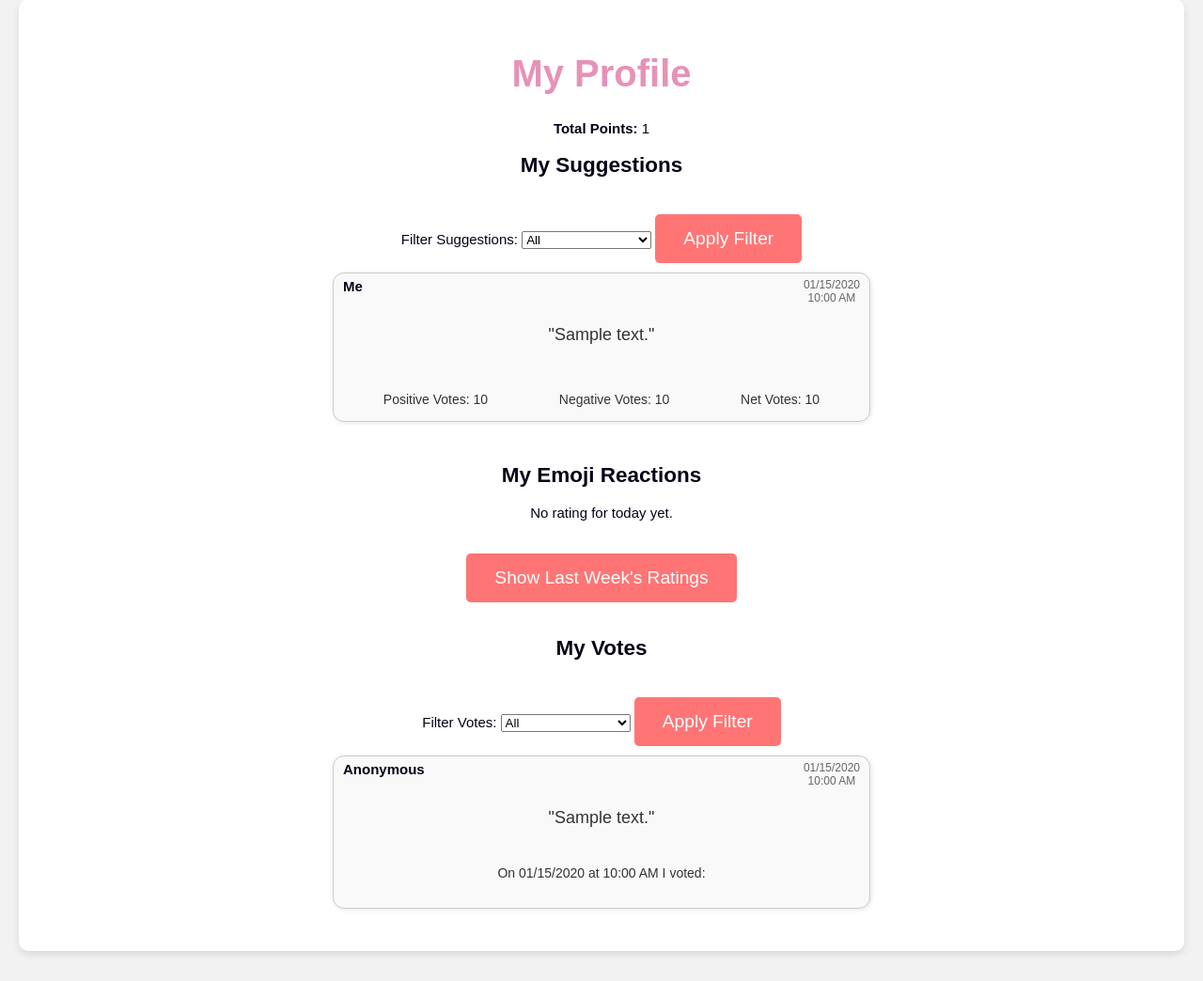
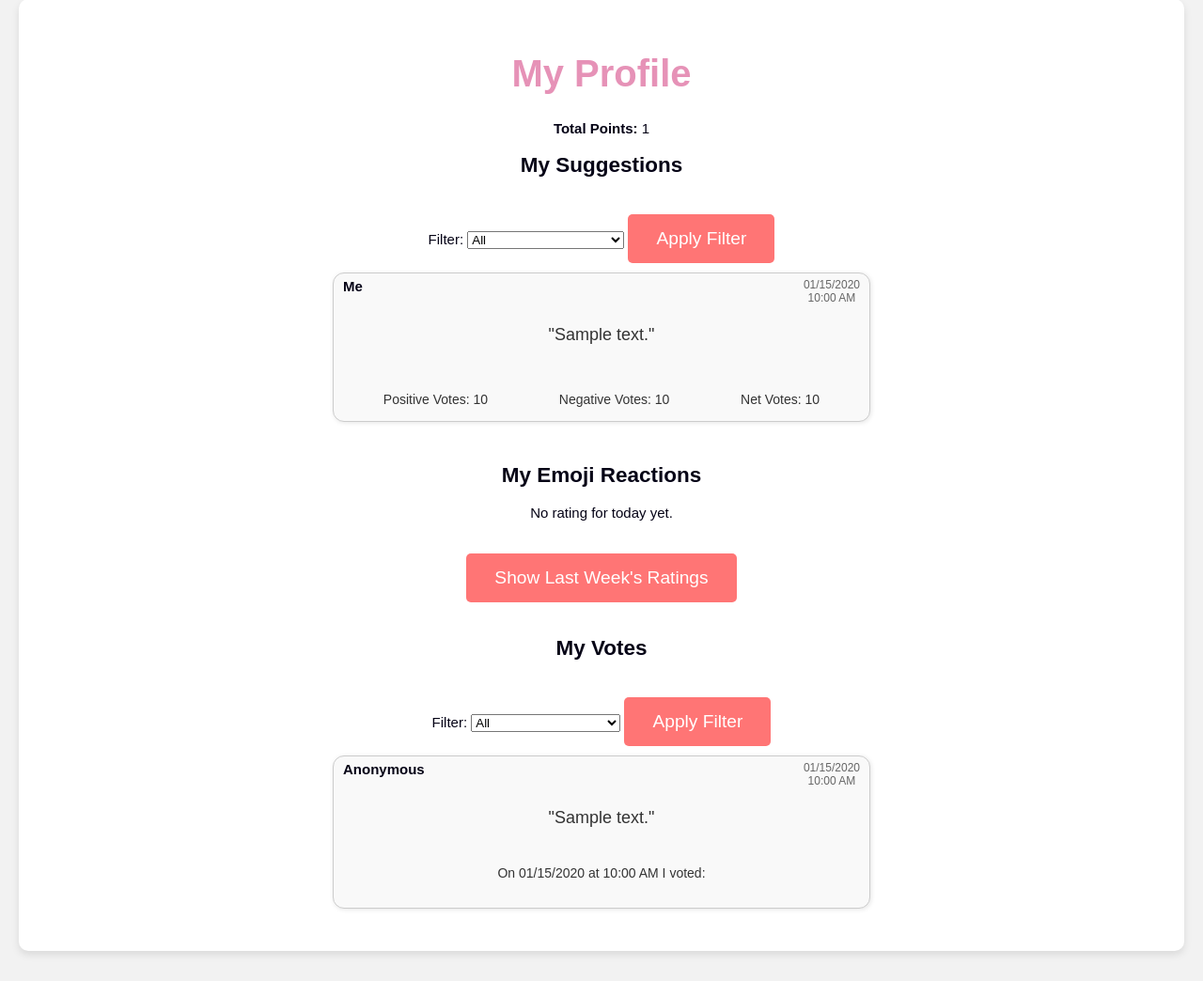
Before and after one commit to rbarans/CAPSTON3RS, a Flask app: template system/templates/profile.html in a window 1280 px wide. Shown: the part 106-1150 px from the top of the page at 94% size. Run offline with Flask 3, Linux system fonts and the light colour scheme; the template is opened without the code that fills it: most values are stand-ins (such as "Sample title", 1, 10 or a date in 2020).

Commit message:
small changes to profile filters

```diff
--- a/system/app.py
+++ b/system/app.py
@@ -3,8 +3,10 @@ from flask import Flask, render_template, request, redirect, url_for, flash, jso
 from flask_login import LoginManager, login_user, logout_user, current_user, UserMixin, login_required
 from datetime import datetime
 
+
 app = Flask(__name__)
 profile_bp = Blueprint('profile', __name__)
+
 
 app.config['SESSION_TYPE'] = 'filesystem'  # Use filesystem to persist session data
 app.config['SESSION_PERMANENT'] = True
--- a/system/installations.txt
+++ b/system/installations.txt
@@ -1,6 +1,8 @@
 # Activating virtual enviornment: 'venv\Scripts\activate' - OS in terminal or 'source venv/bin/activate'
 
 # Install flask: 'pip install Flask' in terminal
+
+# Install Turbo-flask: 'pip install turbo-flask' in terminal
 
 # Install flask_login: 'pip install flask_login' in terminal
     # if it doesnt work, type '& ' and place your file path in quotes followed by '-m pip install flask_login'
--- a/system/templates/profile.html
+++ b/system/templates/profile.html
@@ -14,19 +14,20 @@
 
         <h2>My Suggestions</h2>
         <form method="GET" action="{{ url_for('profile') }}">
-            <label for="suggestion_filter">Filter Suggestions: </label>
-            <select id="suggestion_filter" name="suggestion_filter">
+            <label for="suggestion_filter">Filter: </label>
+            <select id="suggestion_filter" name="suggestion_filter" onchange="applySuggestionsFilter()">
                 <option value="">All</option>
                 <option value="today" {% if request.args.get('suggestion_filter') == 'today' %} selected {% endif %}>Posted Today</option>
                 <option value="yesterday" {% if request.args.get('suggestion_filter') == 'yesterday' %} selected {% endif %}>Posted Yesterday</option>
-                <option value="last_week" {% if request.args.get('suggestion_filter') == 'last_week' %} selected {% endif %}>Posted Last Week</option>
-                <option value="highest_net_votes" {% if request.args.get('suggestion_filter') == 'highest_net_votes' %} selected {% endif %}>Highest Net Votes</option>
-                <option value="lowest_net_votes" {% if request.args.get('suggestion_filter') == 'lowest_net_votes' %} selected {% endif %}>Lowest Net Votes</option>
-                <option value="keyword" {% if request.args.get('suggestion_filter') == 'keyword' %} selected {% endif %}>Search by Keyword</option>
+                <option value="last_week" {% if request.args.get('suggestion_filter') == 'last_week' %} selected {% endif %}>Posted in the Last Week</option>
+                <option value="highest_net_votes" {% if request.args.get('suggestion_filter') == 'highest_net_votes' %} selected {% endif %}>With Highest Net Votes</option>
+                <option value="lowest_net_votes" {% if request.args.get('suggestion_filter') == 'lowest_net_votes' %} selected {% endif %}>With Lowest Net Votes</option>
+                <option value="keyword" {% if request.args.get('suggestion_filter') == 'keyword' %} selected {% endif %}>Containing Keywords</option>
             </select>
             <input type="text" name="keyword" placeholder="Enter keyword" value="{{ request.args.get('keyword', '') }}" {% if request.args.get('suggestion_filter') != 'keyword' %} style="display:none;" {% endif %} />
             <button type="submit">Apply Filter</button>
         </form>
+
 
         <div style="display: flex; justify-content: center; align-items: center; flex-direction: column; padding: 10px 0;">
             {% for suggestion in suggestions %}
@@ -96,19 +97,19 @@
         <h2 id="my-votes">My Votes</h2>
 
         <form action="#my-votes" method="GET" action="{{ url_for('profile') }}">
-            <label for="vote_filter">Filter Votes: </label>
-            <select id="vote_filter" name="vote_filter">
+            <label for="vote_filter">Filter: </label>
+            <select id="vote_filter" name="vote_filter" onchange="applyVotesFilter()">
                 <option value="">All</option>
                 <option value="today" {% if request.args.get('vote_filter') == 'today' %} selected {% endif %}>Voted Today</option>
                 <option value="yesterday" {% if request.args.get('vote_filter') == 'yesterday' %} selected {% endif %}>Voted Yesterday</option>
-                <option value="last_week" {% if request.args.get('vote_filter') == 'last_week' %} selected {% endif %}>Voted Last Week</option>
-                <option value="yes" {% if request.args.get('vote_filter') == 'yes' %} selected {% endif %}>Yes Votes</option>
-                <option value="no" {% if request.args.get('vote_filter') == 'no' %} selected {% endif %}>No Votes</option>
-                <option value="keyword" {% if request.args.get('vote_filter') == 'keyword' %} selected {% endif %}>Search by Keyword</option>
+                <option value="last_week" {% if request.args.get('vote_filter') == 'last_week' %} selected {% endif %}>Voted in the Last Week</option>
+                <option value="yes" {% if request.args.get('vote_filter') == 'yes' %} selected {% endif %}>Voted 'Yes'</option>
+                <option value="no" {% if request.args.get('vote_filter') == 'no' %} selected {% endif %}>Voted 'No'</option>
+                <option value="keyword" {% if request.args.get('vote_filter') == 'keyword' %} selected {% endif %}>Containing Keywords</option>
             </select>
             <input type="text" name="vote_keyword" placeholder="Enter keyword" value="{{ request.args.get('vote_keyword', '') }}" {% if request.args.get('vote_filter') != 'keyword' %} style="display:none;" {% endif %} />
             <button type="submit">Apply Filter</button>
-        </form>
+
 
 
         <div style="display: flex; justify-content: center; align-items: center; flex-direction: column; padding: 10px 0;">
@@ -147,7 +148,7 @@
                 </div>
                 {% endfor %}
             {% else %}
-                <p style="text-align: center; font-size: 18px; color: #333;">You have not voted yet.</p>
+                <p style="text-align: center; font-size: 18px; color: #333;">No votes found.</p>
             {% endif %}
         </div>
     </div>
@@ -163,6 +164,32 @@
             element.style.display = "none";
         }
     }
+
+    function applySuggestionsFilter() {
+        const filterValue = document.getElementById('suggestion_filter').value;
+        const keywordInput = document.querySelector('input[name="keyword"]');
+
+        // If "Search by Keyword" is selected, show the keyword input field
+        if (filterValue === 'keyword') {
+            keywordInput.style.display = 'inline';
+        } else {
+            keywordInput.style.display = 'none';
+        }
+    }
+
+    function applyVotesFilter() {
+        const filterValue = document.getElementById('vote_filter').value;
+        const keywordInput = document.querySelector('input[name="vote_keyword"]');
+
+        // If "Search by Keyword" is selected, show the keyword input field
+        if (filterValue === 'keyword') {
+            keywordInput.style.display = 'inline';
+        } else {
+            keywordInput.style.display = 'none';
+        }
+    }
+</script>
+
 </script>
 
 {% endblock %}
```
